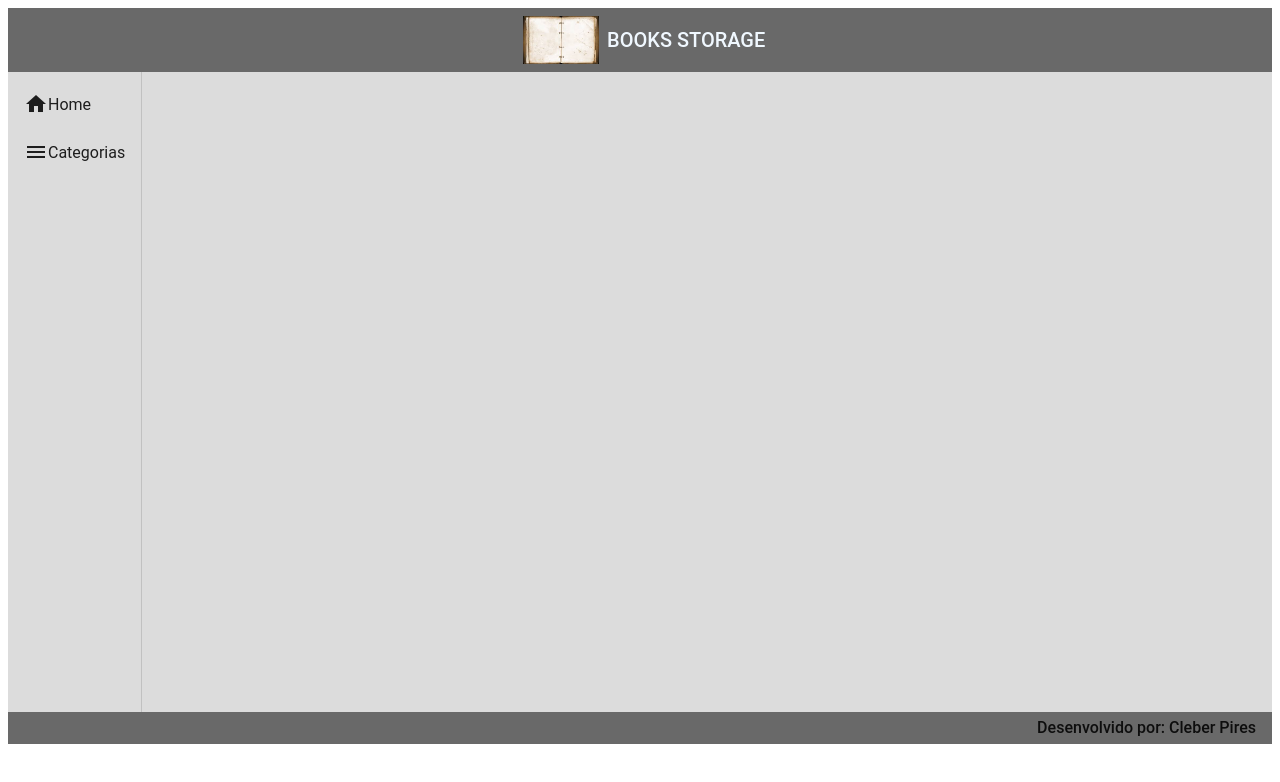
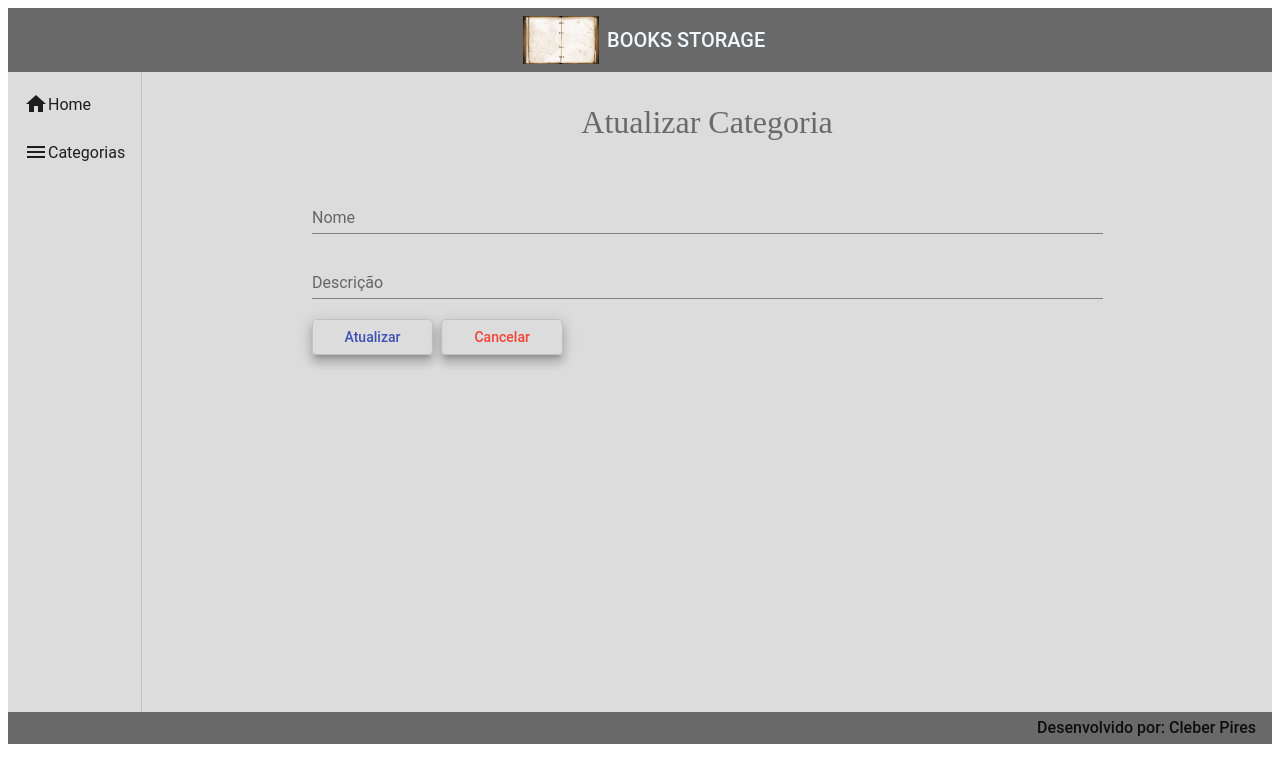
Before and after one commit to cleberpires32/bookstorage-front, an Angular app: page /categorias/update/1 in a window 1280 px wide. Before the commit this address led to /. Shown: the top 782 px of the page. Built offline with nearby package versions, Linux system fonts and the light colour scheme; no server answers.

Commit message:
implentado update de categoria

```diff
--- a/src/app/app-routing.module.ts
+++ b/src/app/app-routing.module.ts
@@ -1,3 +1,4 @@
+import { CategoriaUpdateComponent } from './components/views/categoria/categoria-update/categoria-update.component';
 
 import { CategoriaCreateComponent } from './components/views/categoria/categoria-create/categoria-create.component';
 import { HomeComponent } from './components/views/home/home.component';
@@ -22,6 +23,10 @@ const routes: Routes = [
   {
     path: 'categorias/delete/:id',
     component: CategoriaDeleteComponent
+  },
+  {
+    path: 'categorias/update/:id',
+    component: CategoriaUpdateComponent
   }
 ];
 
--- a/src/app/app.module.ts
+++ b/src/app/app.module.ts
@@ -27,6 +27,7 @@ import {MatFormFieldModule} from '@angular/material/form-field';
 import {MatInputModule} from '@angular/material/input';
 import {MatSnackBarModule} from '@angular/material/snack-bar';
 import { CategoriaDeleteComponent } from './components/views/categoria/categoria-delete/categoria-delete.component';
+import { CategoriaUpdateComponent } from './components/views/categoria/categoria-update/categoria-update.component';
 
 @NgModule({
   declarations: [
@@ -37,7 +38,8 @@ import { CategoriaDeleteComponent } from './components/views/categoria/categoria
     HomeComponent,
     CategoriaReadComponent,
     CategoriaCreateComponent,
-    CategoriaDeleteComponent
+    CategoriaDeleteComponent,
+    CategoriaUpdateComponent
   ],
   imports: [
     BrowserModule,
--- a/src/app/components/views/categoria/categoria-delete/categoria-delete.component.html
+++ b/src/app/components/views/categoria/categoria-delete/categoria-delete.component.html
@@ -1,5 +1,5 @@
 <form>
-    <h1>Criar Categoria</h1>
+    <h1>Deletar Categoria</h1>
     {{categoria.nome}}
     <mat-form-field class="form">
         <mat-label>Nome</mat-label>
--- a/src/app/components/views/categoria/categoria-read/categoria-read.component.html
+++ b/src/app/components/views/categoria/categoria-read/categoria-read.component.html
@@ -36,7 +36,7 @@
                 <ng-container matColumnDef="acoes">
                     <th class="ma_header_acoes" mat-header-cell *matHeaderCellDef>ACÕES</th>
                     <td mat-cell *matCellDef="let element">
-                        <a class="edite" href="#">
+                        <a class="edite" routerLink="update/{{element.id}}">
                             <i class="material-icons">edit</i>
                         </a>
                         <a class="delete" routerLink="delete/{{element.id}}">
--- /dev/null
+++ b/src/app/components/views/categoria/categoria-update/categoria-update.component.css
@@ -0,0 +1,27 @@
+form{
+    text-align: center;
+    width: 70%;
+    margin: 2rem auto 0 auto;
+}
+
+h1{
+    font-size: 2rem;
+    font-weight: 500;
+    margin-bottom: 3rem;
+    color: dimgray;
+}
+
+.form{
+    width: 100%;
+}
+
+.buttons{
+    width: 100%;
+    text-align: start;
+}
+
+button{
+    margin-right: .5rem;
+    padding-right: 2rem;
+    padding-left: 2rem;
+}
--- /dev/null
+++ b/src/app/components/views/categoria/categoria-update/categoria-update.component.html
@@ -0,0 +1,18 @@
+<form>
+    <h1>Atualizar Categoria</h1>
+
+    <mat-form-field class="form">
+        <mat-label>Nome</mat-label>
+        <input matInput type="text" [(ngModel)]="categoria.nome" name="nome">
+    </mat-form-field>
+    <mat-form-field class="form">
+        <mat-label>Descrição</mat-label>
+        <input matInput type="text" [(ngModel)]="categoria.descricao" name="descricao">
+    </mat-form-field>
+
+    <div class="buttons">
+        <button (click)="editar()" class="button mat-elevation-z8" mat-stroked-button color="primary">Atualizar</button>
+        <button  (click)="cancel()" class="button mat-elevation-z8" mat-stroked-button color="warn">Cancelar</button>
+    </div>
+
+</form>
--- /dev/null
+++ b/src/app/components/views/categoria/categoria-update/categoria-update.component.ts
@@ -0,0 +1,48 @@
+import { Categoria } from './../categoria.model';
+import { Component, OnInit } from '@angular/core';
+import { ActivatedRoute, Router } from '@angular/router';
+import { CategoriaService } from '../categoria.service';
+
+@Component({
+  selector: 'app-categoria-update',
+  templateUrl: './categoria-update.component.html',
+  styleUrls: ['./categoria-update.component.css']
+})
+export class CategoriaUpdateComponent implements OnInit {
+
+  categoria: Categoria = {
+    id: '',
+    nome: '',
+    descricao: ''
+  };
+
+  constructor(
+    private service: CategoriaService,
+    private acTrouter: ActivatedRoute,
+    private route: Router) { }
+
+  ngOnInit(): void {
+    this.categoria.id = this.acTrouter.snapshot.paramMap.get('id')!
+    this.findById()
+  }
+
+  findById(): void {
+    this.service.findById(this.categoria.id!).subscribe((response) => {
+      this.categoria.nome = response.nome;
+      this.categoria.descricao = response.descricao;
+    })
+  }
+
+  editar(): void {
+    console.log(this.categoria.descricao)
+    this.service.update(this.categoria).subscribe((response) => {
+      this.route.navigate(['categorias'])
+      this.service.message('Categoria atulizada com sucesso.')
+    },err =>{
+      this.service.message('Falta validar todos os campos se estão preenchidos corretamente');
+    })
+  }
+    cancel(): void{
+    this.route.navigate(['categorias']);
+  }
+}
--- a/src/app/components/views/categoria/categoria.service.ts
+++ b/src/app/components/views/categoria/categoria.service.ts
@@ -35,6 +35,11 @@ export class CategoriaService {
     return this.http.delete<void>(url)
   }
 
+  update(categoria: Categoria): Observable<void>{
+    const url = `${this.baseUrl}/categorias/${categoria.id}`
+    return this.http.put<void>(url, categoria);
+  }
+
   message(str: String){
 
     this._snack.open(`${str}`,'Ok',{
```
